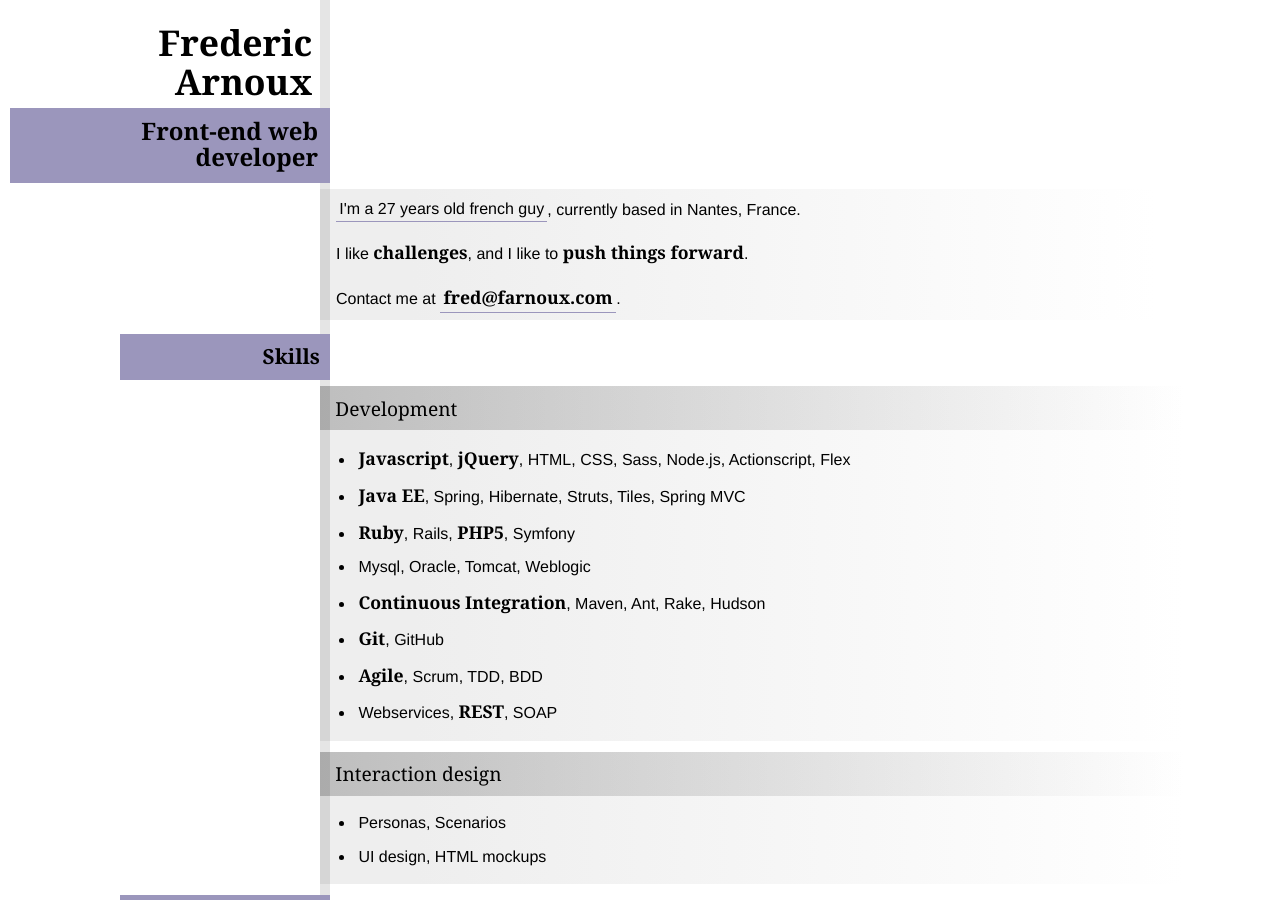
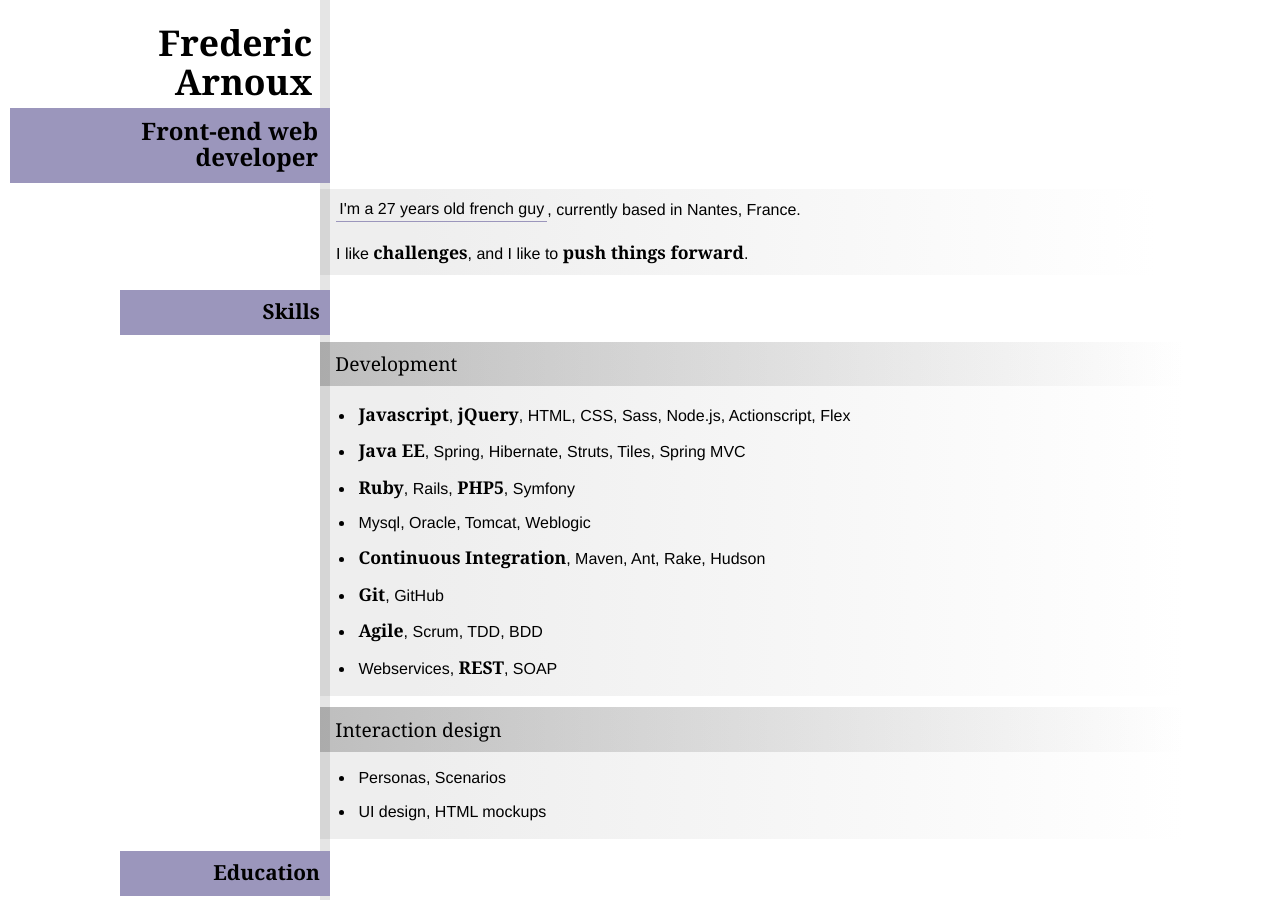
Before and after one commit to farnoux/farnoux.github.com, a Jekyll site: the page resume/index.html, which Jekyll copies as it is, in a window 1280 px wide and 900 px high. Built offline with Jekyll 4.4.1, drawn with Linux system fonts in a browser that asks for light colours.

Commit message:
Remove email address from my resume.

```diff
--- a/resume/index.html
+++ b/resume/index.html
@@ -143,7 +143,6 @@
       <section>
         <p><a href="http://farnoux.com">I'm a 27 years old french guy</a>, currently based in <span class="adr locality">Nantes, France</span>.</p>
         <p>I like <strong>challenges</strong>, and I like to <strong>push things forward</strong>.</p>
-        <p>Contact me at <strong><a class="email" href="mailto:fred@farnoux.com">fred@farnoux.com</a></strong>.</p>
       </section>
     </address>
     <div id="cv">
```
